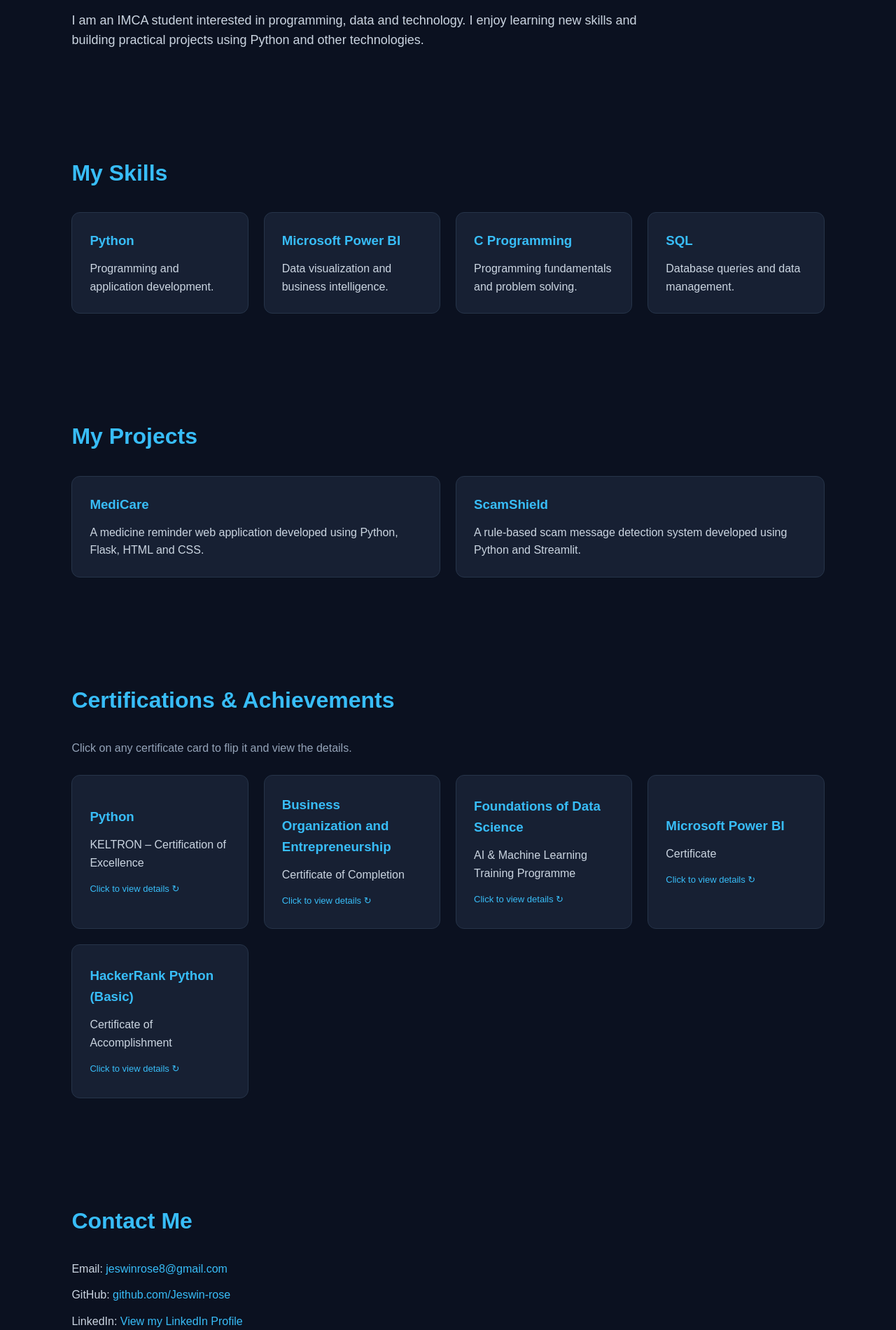
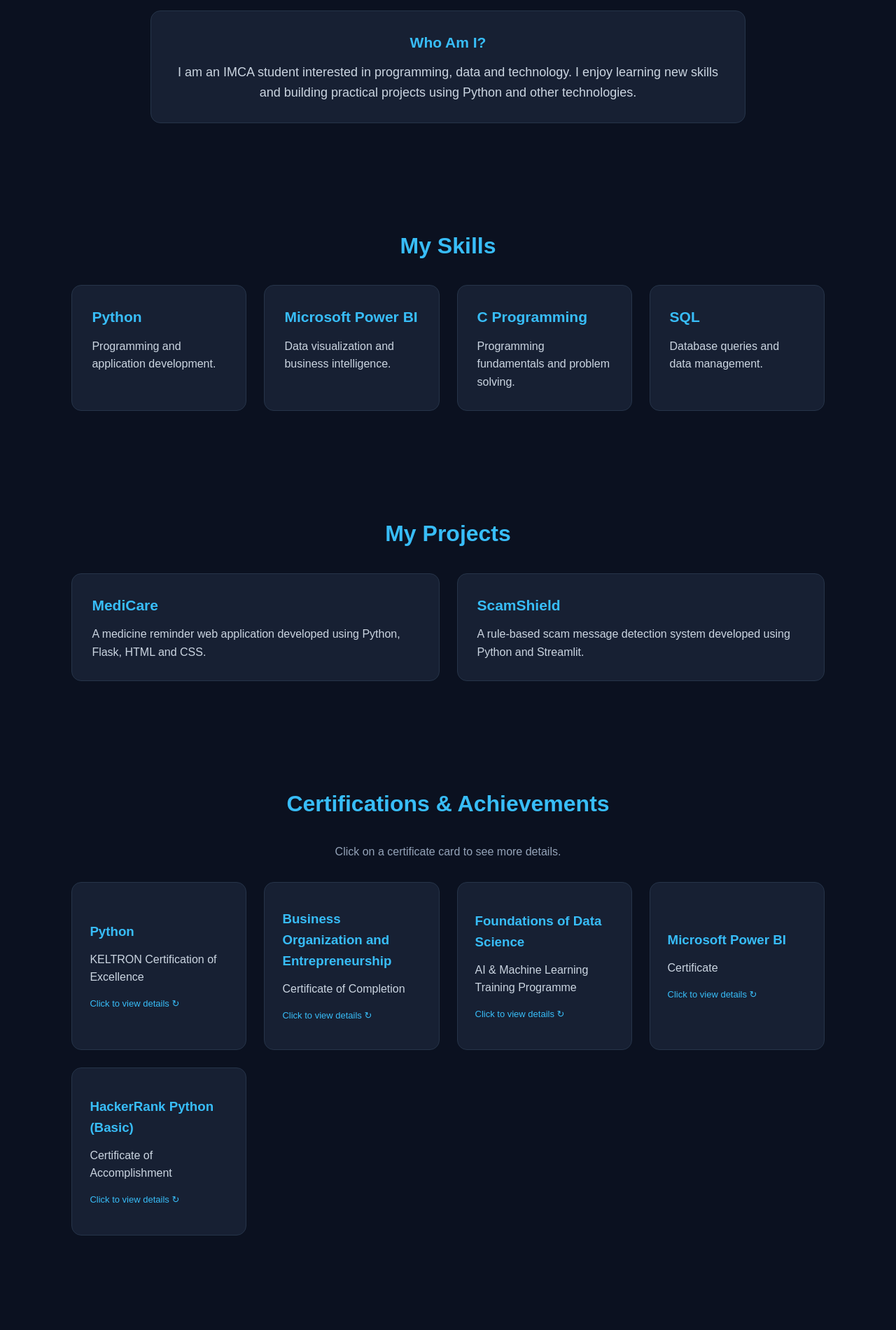
Before and after one commit to Jeswin-rose/my-portfolio, a plain HTML site: page index.html in a window 1280 px wide. Shown: the part 900-2800 px from the top of the page at 70% size. Drawn offline with Linux system fonts and the light colour scheme.

Commit message:
Update index.html

```diff
--- a/index.html
+++ b/index.html
@@ -21,6 +21,7 @@
     line-height: 1.6;
 }
 
+/* NAVBAR */
 header {
     background: #111827;
     padding: 20px 8%;
@@ -30,13 +31,13 @@
     flex-wrap: wrap;
     position: sticky;
     top: 0;
-            z-index: 10;
+    z-index: 100;
 }
 
 .logo {
+    color: white;
     font-size: 24px;
     font-weight: bold;
-            color: white;
 }
 
 nav a {
@@ -50,10 +51,19 @@
     color: #38bdf8;
 }
 
+/* SECTIONS */
 section {
     padding: 75px 8%;
 }
 
+.section-title {
+    font-size: 32px;
+    color: #38bdf8;
+    margin-bottom: 30px;
+    text-align: center;
+}
+
+/* HERO */
 .hero {
     min-height: 85vh;
     display: flex;
@@ -62,24 +72,26 @@
     align-items: flex-start;
 }
 
-        .hero h1 {
-            font-size: clamp(38px, 6vw, 60px);
-            color: white;
-            margin-bottom: 10px;
+.hero .hello {
+    font-size: 25px;
+    color: #38bdf8;
+    margin-bottom: 5px;
 }
 
-        .hero h1 span {
+.hero h1 {
+    font-size: clamp(42px, 7vw, 75px);
     color: white;
+    line-height: 1.15;
+    margin-bottom: 15px;
 }
 
 .hero h2 {
     color: #38bdf8;
-            font-size: 28px;
+    font-size: 27px;
     margin-bottom: 15px;
 }
 
 .hero p {
-            max-width: 650px;
     color: #cbd5e1;
     font-size: 18px;
 }
@@ -100,66 +112,63 @@
     transform: translateY(-3px);
 }
 
-        .section-title {
-            font-size: 32px;
-            color: #38bdf8;
-            margin-bottom: 30px;
-        }
-
-        .about-text {
-            max-width: 850px;
-            font-size: 18px;
-            color: #cbd5e1;
-        }
-
+/* CARD LAYOUT */
 .cards {
     display: grid;
     grid-template-columns: repeat(auto-fit, minmax(250px, 1fr));
-            gap: 22px;
+    gap: 25px;
 }
 
 .card {
     background: #172033;
-            padding: 25px;
-            border-radius: 12px;
+    padding: 28px;
+    border-radius: 14px;
     border: 1px solid #263449;
     transition: 0.3s;
 }
 
 .card:hover {
-            transform: translateY(-6px);
+    transform: translateY(-7px);
     border-color: #38bdf8;
+    box-shadow: 0 10px 25px rgba(0,0,0,0.25);
 }
 
 .card h3 {
     color: #38bdf8;
     margin-bottom: 12px;
+    font-size: 21px;
 }
 
 .card p {
     color: #cbd5e1;
 }
 
-        /* Interactive certificate flip cards */
+/* ABOUT */
+.about-card {
+    max-width: 850px;
+    margin: auto;
+    text-align: center;
+    font-size: 18px;
+}
 
+/* CERTIFICATE FLIP CARDS */
 .certificate-card {
+    min-height: 240px;
     background: transparent;
-            min-height: 220px;
-            perspective: 1000px;
-            cursor: pointer;
     border: none;
     padding: 0;
-            text-align: left;
+    width: 100%;
+    cursor: pointer;
+    perspective: 1000px;
     color: inherit;
     font: inherit;
-            width: 100%;
+    text-align: left;
 }
 
 .certificate-inner {
     position: relative;
     width: 100%;
-            min-height: 220px;
-            height: 100%;
+    height: 240px;
     transition: transform 0.7s;
     transform-style: preserve-3d;
 }
@@ -172,9 +181,8 @@
 .certificate-back {
     position: absolute;
     inset: 0;
-            min-height: 220px;
     padding: 25px;
-            border-radius: 12px;
+    border-radius: 14px;
     background: #172033;
     border: 1px solid #263449;
     display: flex;
@@ -196,9 +204,9 @@
 }
 
 .certificate-back {
-            transform: rotateY(180deg);
     background: #1e293b;
     border-color: #38bdf8;
+    transform: rotateY(180deg);
 }
 
 .click-hint {
@@ -207,24 +215,30 @@
     font-size: 13px;
 }
 
-        .contact p {
-            margin-bottom: 12px;
-            color: #cbd5e1;
+/* CONTACT */
+.contact-card {
+    text-align: center;
 }
 
-        .contact a {
+.contact-card p {
+    margin: 12px 0;
+    overflow-wrap: anywhere;
+}
+
+.contact-card a {
     color: #38bdf8;
     text-decoration: none;
 }
 
 footer {
+    background: #111827;
     text-align: center;
     padding: 25px;
-            background: #111827;
     color: #94a3b8;
 }
 
-        @media (max-width: 600px) {
+/* MOBILE */
+@media(max-width: 600px) {
     header {
         flex-direction: column;
         gap: 12px;
@@ -242,12 +256,17 @@
     section {
         padding: 55px 6%;
     }
+
+    .hero {
+        min-height: 75vh;
+    }
 }
 </style>
 </head>
 
 <body>
 
+<!-- NAVIGATION -->
 <header>
     <div class="logo">Jeswin.</div>
 
@@ -263,34 +282,45 @@
 
 <!-- HOME -->
 <section class="hero" id="home">
-        <h1>Hello, I'm <span>Jeswin Rose Antony</span></h1>
+
+    <div class="hello">Hello, I'm</div>
+
+    <h1>Jeswin Rose Antony</h1>
 
     <h2>Python Developer | IMCA Student</h2>
 
-        <p>
-            Welcome to my personal portfolio. Explore my skills,
-            projects, certifications and achievements.
-        </p>
+    <p>Programming • Data • Technology</p>
 
     <a href="#about" class="btn">Explore My Portfolio</a>
+
 </section>
 
 <!-- ABOUT -->
 <section id="about">
+
     <h2 class="section-title">About Me</h2>
 
-        <p class="about-text">
+    <div class="cards">
+        <div class="card about-card">
+            <h3>Who Am I?</h3>
+
+            <p>
                 I am an IMCA student interested in programming, data and
                 technology. I enjoy learning new skills and building
                 practical projects using Python and other technologies.
             </p>
+        </div>
+    </div>
+
 </section>
 
 <!-- SKILLS -->
 <section id="skills">
+
     <h2 class="section-title">My Skills</h2>
 
     <div class="cards">
+
         <div class="card">
             <h3>Python</h3>
             <p>Programming and application development.</p>
@@ -310,132 +340,152 @@
             <h3>SQL</h3>
             <p>Database queries and data management.</p>
         </div>
+
     </div>
 </section>
 
 <!-- PROJECTS -->
 <section id="projects">
+
     <h2 class="section-title">My Projects</h2>
 
     <div class="cards">
+
         <div class="card">
             <h3>MediCare</h3>
             <p>
-                    A medicine reminder web application developed
-                    using Python, Flask, HTML and CSS.
+                A medicine reminder web application developed using
+                Python, Flask, HTML and CSS.
             </p>
         </div>
 
         <div class="card">
             <h3>ScamShield</h3>
             <p>
-                    A rule-based scam message detection system
-                    developed using Python and Streamlit.
+                A rule-based scam message detection system developed
+                using Python and Streamlit.
             </p>
         </div>
+
     </div>
 </section>
 
 <!-- CERTIFICATES -->
 <section id="certificates">
+
     <h2 class="section-title">Certifications & Achievements</h2>
 
-        <p style="color:#94a3b8; margin-bottom:25px;">
-            Click on any certificate card to flip it and view the details.
+    <p style="text-align:center;color:#94a3b8;margin-bottom:30px;">
+        Click on a certificate card to see more details.
     </p>
 
     <div class="cards">
 
+        <!-- PYTHON -->
         <button class="certificate-card" type="button"
             aria-pressed="false" onclick="flipCard(this)">
+
             <div class="certificate-inner">
+
                 <div class="certificate-front">
                     <h3>Python</h3>
-                        <p>KELTRON – Certification of Excellence</p>
+                    <p>KELTRON Certification of Excellence</p>
                     <span class="click-hint">Click to view details ↻</span>
                 </div>
+
                 <div class="certificate-back">
                     <h3>Python Certification</h3>
-                        <p>
-                            Certification of Excellence awarded by
-                            KELTRON.
-                        </p>
+                    <p>Certification of Excellence awarded by KELTRON.</p>
                     <span class="click-hint">Click to flip back</span>
                 </div>
+
             </div>
         </button>
 
+        <!-- BUSINESS -->
         <button class="certificate-card" type="button"
             aria-pressed="false" onclick="flipCard(this)">
+
             <div class="certificate-inner">
+
                 <div class="certificate-front">
                     <h3>Business Organization and Entrepreneurship</h3>
                     <p>Certificate of Completion</p>
                     <span class="click-hint">Click to view details ↻</span>
                 </div>
+
                 <div class="certificate-back">
                     <h3>Business Organization and Entrepreneurship</h3>
-                        <p>
-                            Certificate of Completion.
-                        </p>
+                    <p>Certificate of Completion.</p>
                     <span class="click-hint">Click to flip back</span>
                 </div>
+
             </div>
         </button>
 
+        <!-- DATA SCIENCE AND AI -->
         <button class="certificate-card" type="button"
             aria-pressed="false" onclick="flipCard(this)">
+
             <div class="certificate-inner">
+
                 <div class="certificate-front">
                     <h3>Foundations of Data Science</h3>
                     <p>AI & Machine Learning Training Programme</p>
                     <span class="click-hint">Click to view details ↻</span>
                 </div>
+
                 <div class="certificate-back">
                     <h3>Data Science, AI & Machine Learning</h3>
                     <p>
-                            Foundations of Data Science and AI & Machine
-                            Learning Training Programme – Certificate
-                            of Completion.
+                        Foundations of Data Science, AI & Machine Learning
+                        Training Programme – Certificate of Completion.
                     </p>
                     <span class="click-hint">Click to flip back</span>
                 </div>
+
             </div>
         </button>
 
+        <!-- POWER BI -->
         <button class="certificate-card" type="button"
             aria-pressed="false" onclick="flipCard(this)">
+
             <div class="certificate-inner">
+
                 <div class="certificate-front">
                     <h3>Microsoft Power BI</h3>
                     <p>Certificate</p>
                     <span class="click-hint">Click to view details ↻</span>
                 </div>
+
                 <div class="certificate-back">
                     <h3>Microsoft Power BI</h3>
-                        <p>
-                            Microsoft Power BI certificate.
-                        </p>
+                    <p>Microsoft Power BI certificate.</p>
                     <span class="click-hint">Click to flip back</span>
                 </div>
+
             </div>
         </button>
 
+        <!-- HACKERRANK -->
         <button class="certificate-card" type="button"
             aria-pressed="false" onclick="flipCard(this)">
+
             <div class="certificate-inner">
+
                 <div class="certificate-front">
                     <h3>HackerRank Python (Basic)</h3>
                     <p>Certificate of Accomplishment</p>
                     <span class="click-hint">Click to view details ↻</span>
                 </div>
+
                 <div class="certificate-back">
                     <h3>HackerRank Python (Basic)</h3>
-                        <p>
-                            Certificate of Accomplishment in Python (Basic).
-                        </p>
+                    <p>Certificate of Accomplishment.</p>
                     <span class="click-hint">Click to flip back</span>
                 </div>
+
             </div>
         </button>
 
@@ -443,8 +493,15 @@
 </section>
 
 <!-- CONTACT -->
-    <section id="contact" class="contact">
+<section id="contact">
+
     <h2 class="section-title">Contact Me</h2>
+
+    <div class="cards">
+
+        <div class="card contact-card">
+
+            <h3>Get In Touch</h3>
 
             <p>
                 Email:
@@ -456,7 +513,7 @@
             <p>
                 GitHub:
                 <a href="https://github.com/Jeswin-rose" target="_blank">
-                github.com/Jeswin-rose
+                    View GitHub Profile
                 </a>
             </p>
 
@@ -464,11 +521,16 @@
                 LinkedIn:
                 <a href="https://www.linkedin.com/in/jeswin-rose-antony-448506431/"
                    target="_blank">
-                View my LinkedIn Profile
+                    View LinkedIn Profile
                 </a>
             </p>
+
+        </div>
+
+    </div>
 </section>
 
+<!-- FOOTER -->
 <footer>
     <p>© 2026 Jeswin Rose Antony. All Rights Reserved.</p>
 </footer>
```
Lines whose indentation alone changed are shown as unchanged.
